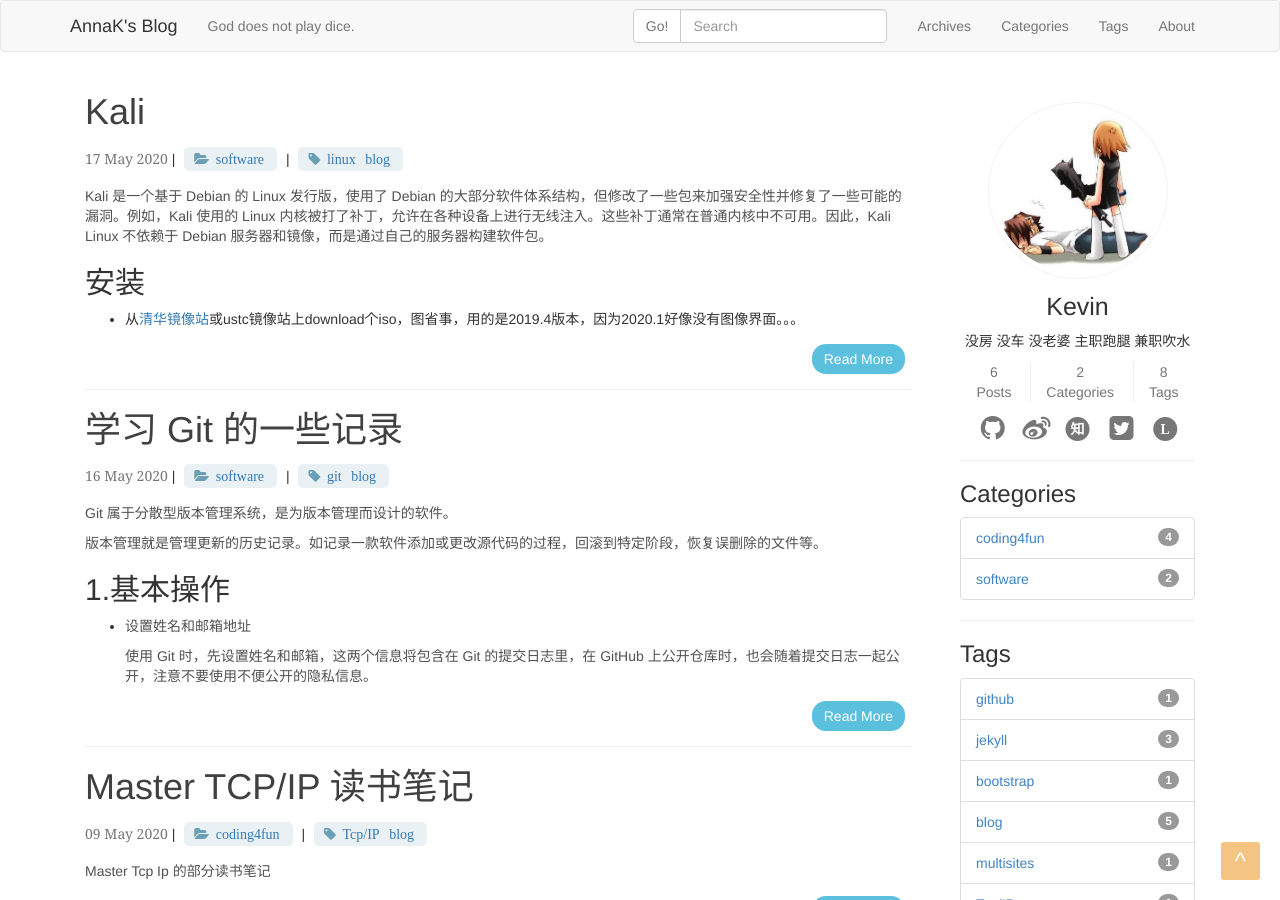
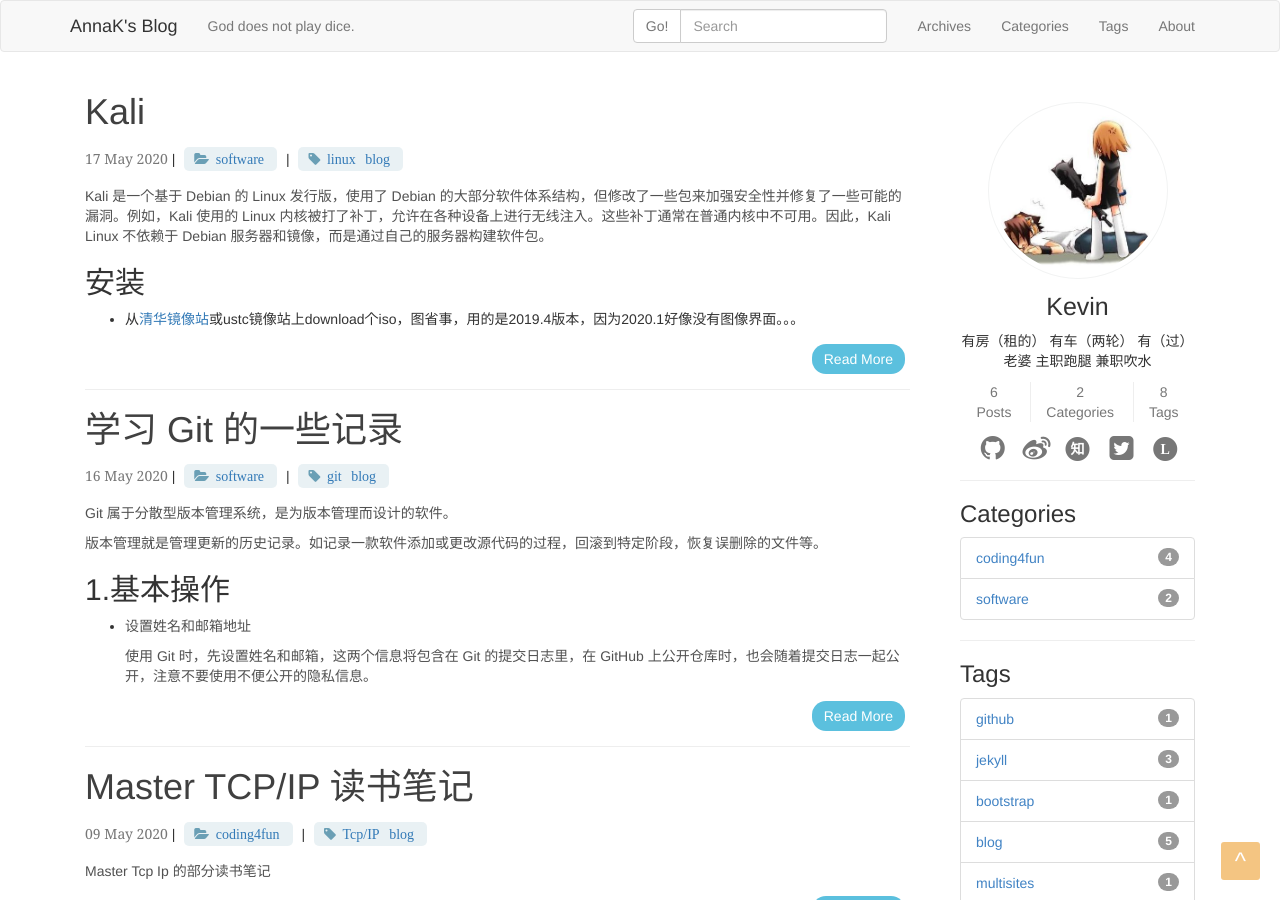
Before and after one commit to AnnaWithKKK/AnnaWithKKK.github.io, a Jekyll site: the page built from index.html, in a window 1280 px wide and 900 px high. Built offline with Jekyll 4.4.1, drawn with Linux system fonts in a browser that asks for light colours; the list of posts is cut into pages by our own code.

```diff
--- a/_config.yml
+++ b/_config.yml
@@ -17,7 +17,10 @@ title: AnnaK's Blog
 author: Kevin
 email:
 description: > # this means to ignore newlines until "baseurl:"
-  没房 没车 没老婆 主职跑腿 兼职吹水
+  有房（租的）
+  有车（两轮）
+  有（过）老婆
+  主职跑腿 兼职吹水
 url:  # the base hostname & protocol for your site, e.g. http://example.com
 sitesearchurl: .github.io
 baseurl: "" # the subpath of your site, e.g. /blog
```
